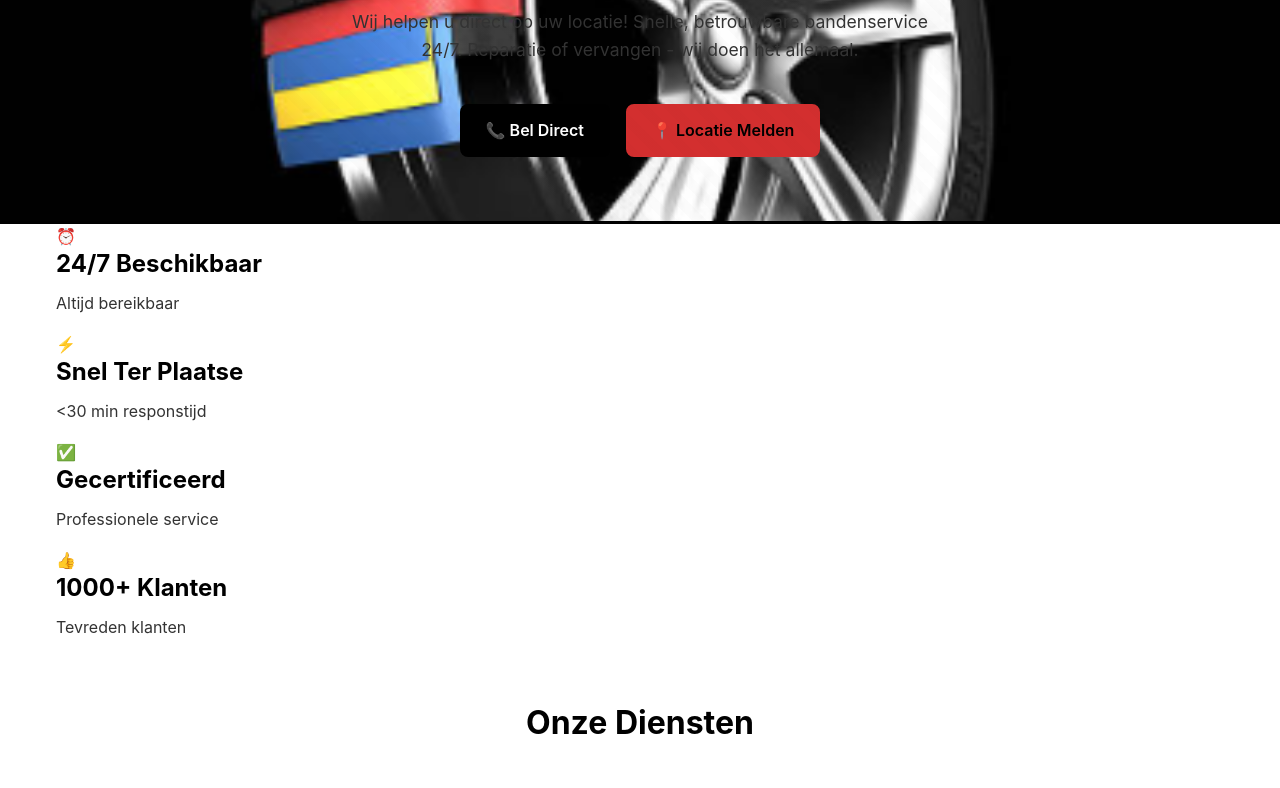
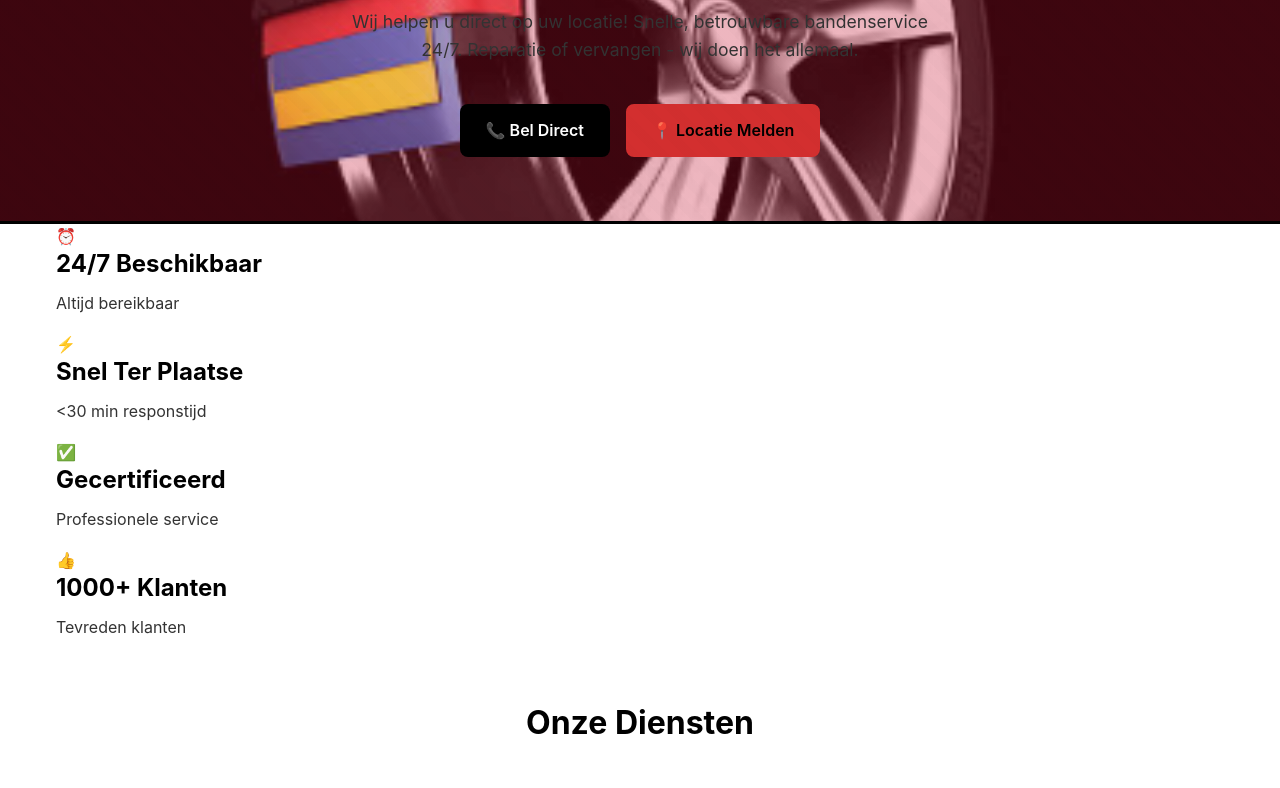
Before and after one commit to gonul1907/mobilepechbandenservice, a website: page index.html in a window 1280 px wide. Shown: the part 197-985 px from the top of the page. Drawn offline with Linux system fonts and the light colour scheme.

Commit message:
Add subtle red overlay to hero section

```diff
--- a/styles.css
+++ b/styles.css
@@ -249,7 +249,7 @@ a:hover {
 
 /* ===== HERO SECTION ===== */
 .hero {
-  background: url('Images/autoband.png') center/cover no-repeat;
+  background: linear-gradient(rgba(200, 16, 46, 0.3), rgba(200, 16, 46, 0.3)), url('Images/autoband.png') center/cover no-repeat;
   background-size: cover;
   image-rendering: -webkit-optimize-contrast;
   image-rendering: crisp-edges;
```
